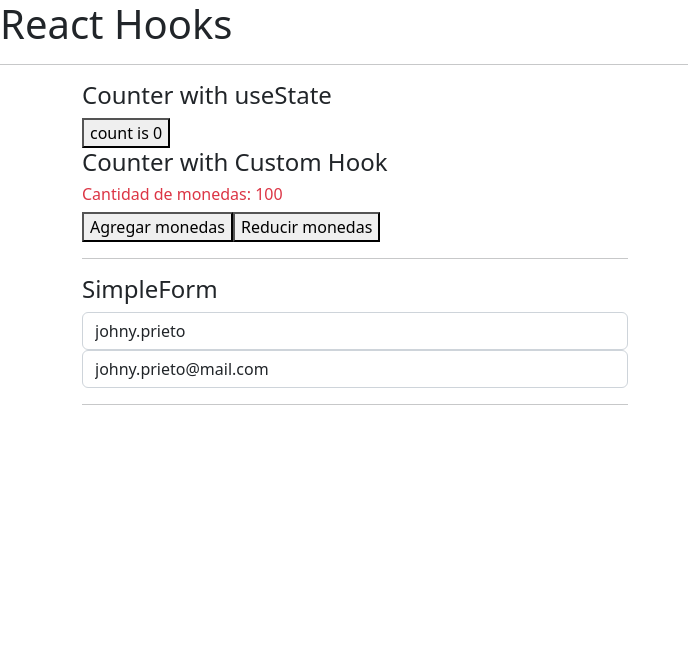
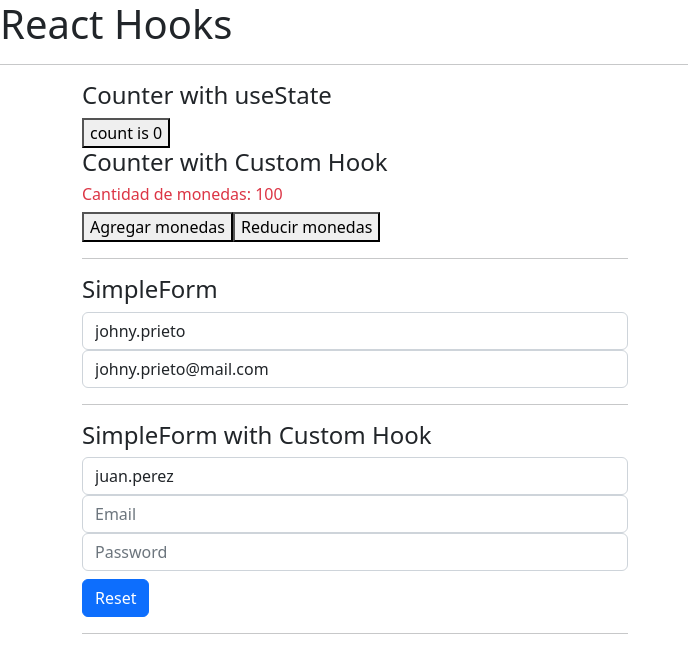
Before and after one commit to JohnyAle12/hooks-react, a React (Vite) app: page / in a window 1280 px wide. Shown: the top 656 px of the page, without its empty margins (0-688 px from the left). Built offline with nearby package versions, Linux system fonts and the light colour scheme.

Commit message:
add custom hook for form

```diff
--- a/src/App.tsx
+++ b/src/App.tsx
@@ -1,5 +1,6 @@
 import { CounterApp } from "./CounterApp/CounterApp"
 import { SimpleForm } from "./SimpleForm/SimpleForm"
+import { SimpleFormCustomHook } from "./SimpleForm/SimpleFormCustomHook"
 
 function App() {
   return (
@@ -11,6 +12,7 @@
           <div className="col-6">
             <CounterApp />
             <SimpleForm />
+            <SimpleFormCustomHook />
           </div>
         </div>
       </div>
--- /dev/null
+++ b/src/SimpleForm/SimpleFormCustomHook.tsx
@@ -0,0 +1,47 @@
+import { useEffect, useState } from 'react';
+import { useForm } from './hooks/useForm';
+
+export const SimpleFormCustomHook = () => {
+
+    const { username, email, password, onInputChange, onResetForm} = useForm({
+        username: 'juan.perez',
+        email: '',
+        password: ''
+    });
+
+    return (
+        <>
+            <h4>SimpleForm with Custom Hook</h4>
+            <form>
+                <input
+                    type='text'
+                    className='form-control'
+                    placeholder='UserName'
+                    name='username'
+                    value={username}
+                    onChange={onInputChange}
+                />
+                <input
+                    type='email'
+                    className='form-control'
+                    placeholder='Email'
+                    name='email'
+                    value={email}
+                    onChange={onInputChange}
+                />
+                <input
+                    type='password'
+                    className='form-control'
+                    placeholder='Password'
+                    name='password'
+                    value={password}
+                    onChange={onInputChange}
+                />
+            </form>
+            <button className='btn btn-primary mt-2' onClick={ onResetForm }>
+                Reset
+            </button>
+            <hr />
+        </>
+    )
+}
--- /dev/null
+++ b/src/SimpleForm/hooks/useForm.ts
@@ -0,0 +1,24 @@
+import React, { useState } from 'react'
+
+export const useForm = <T>( initialState:T )  => {
+    const [form, setForm] = useState(initialState);
+
+    const onInputChange = ({target}: React.ChangeEvent<HTMLInputElement>) => {
+        const { name, value } = target;
+        setForm({
+            ...form,
+            [name]: value
+        })
+    }
+
+    const onResetForm = () => {
+        setForm(initialState);
+    }
+
+    return {
+        ...form,
+        form,
+        onInputChange,
+        onResetForm
+    }
+}
```
